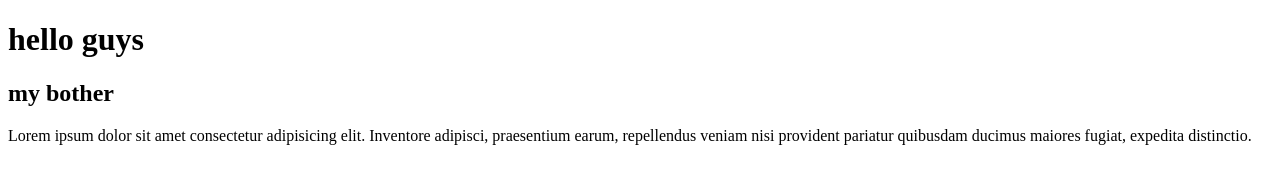
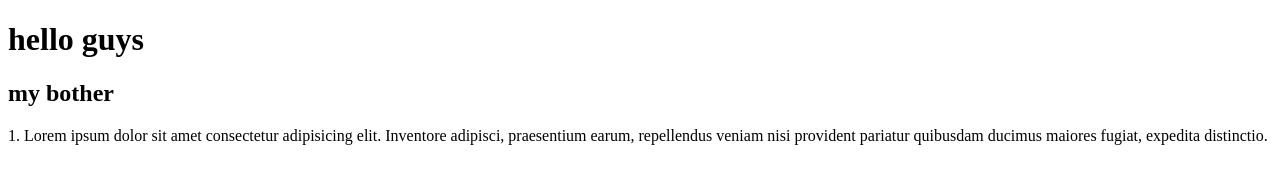
Before and after one commit to mysadlife/github-main, a plain HTML site: page index.html in a window 1280 px wide. Drawn offline with Linux system fonts and the light colour scheme.

Commit message:
change code

```diff
--- a/index.html
+++ b/index.html
@@ -9,7 +9,7 @@
     <div>
         <h1>hello guys</h1>
         <h2>my bother</h2>
-        <p>Lorem ipsum dolor sit amet consectetur adipisicing elit. Inventore adipisci, praesentium earum, repellendus veniam nisi provident pariatur quibusdam ducimus maiores fugiat, expedita distinctio.</p>
+        <p>1. Lorem ipsum dolor sit amet consectetur adipisicing elit. Inventore adipisci, praesentium earum, repellendus veniam nisi provident pariatur quibusdam ducimus maiores fugiat, expedita distinctio.</p>
     </div>
 </body>
 </html>
```
